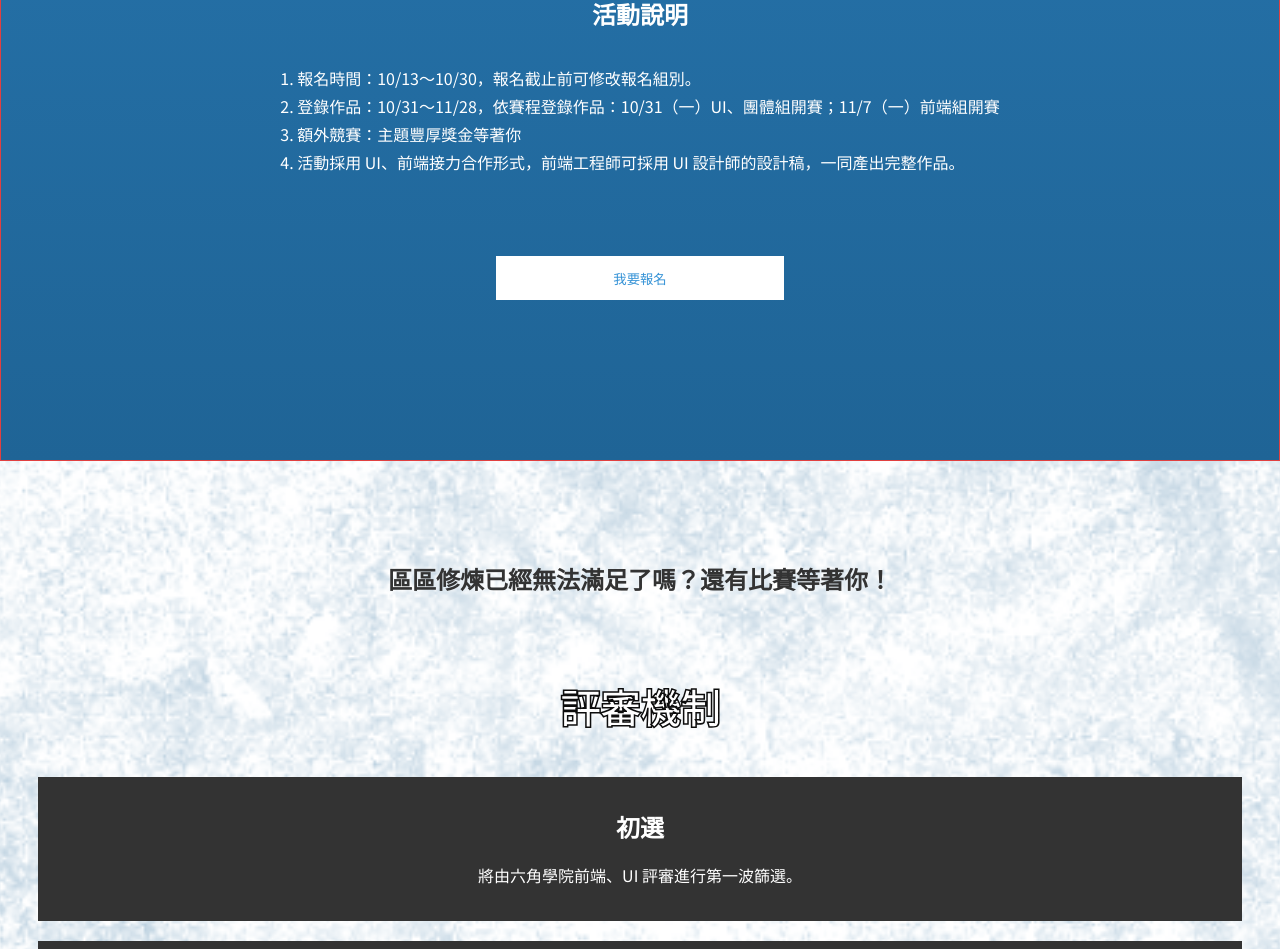
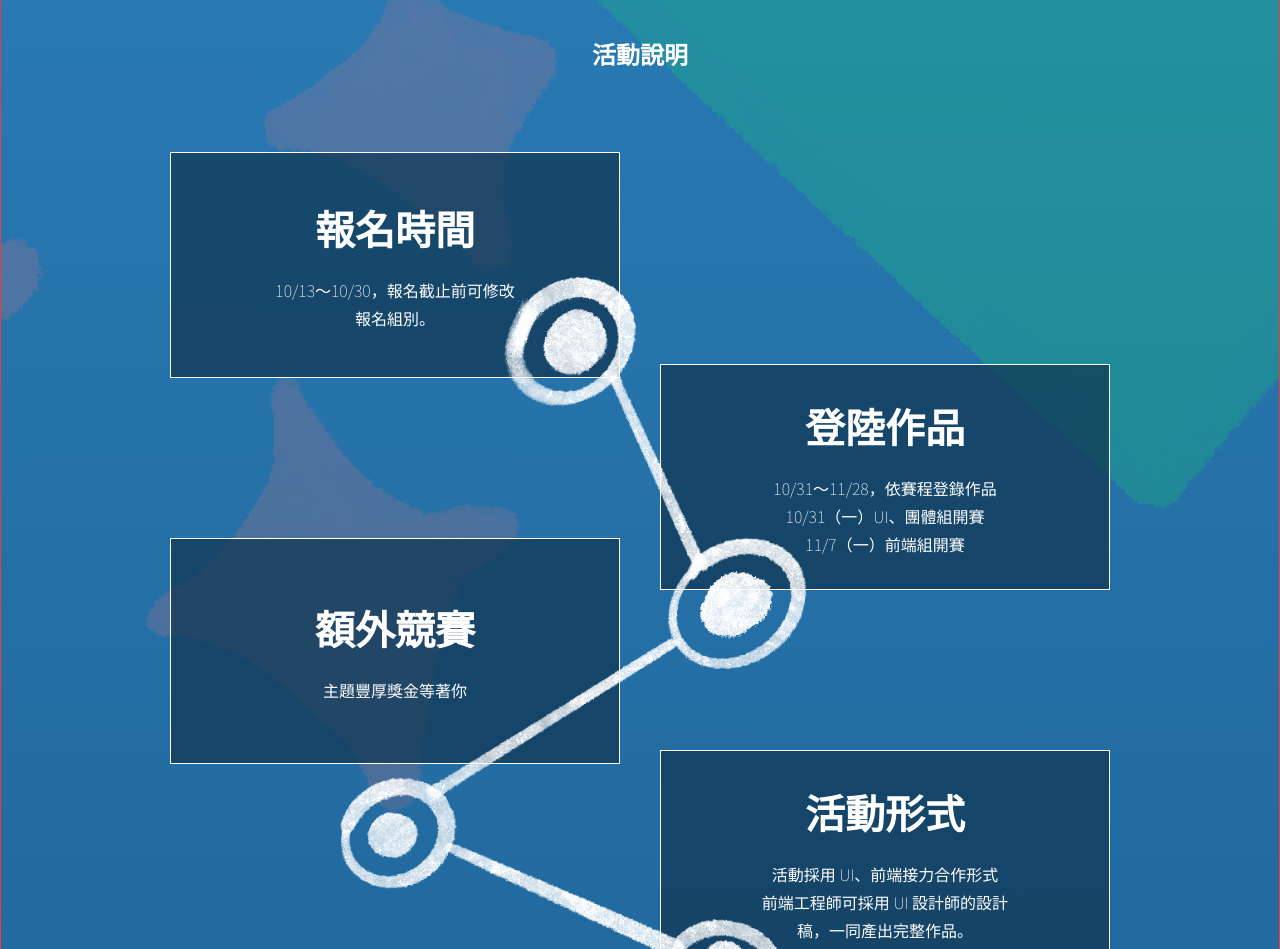
Before and after one commit to a5757657/f2e-responsive-web-design, a React (Create React App) app: page / in a window 1280 px wide. Shown: the part 4860-5809 px from the top of the page. Built offline with nearby package versions, Linux system fonts and the light colour scheme.

Commit message:
feat: 加上動畫

```diff
--- /dev/null
+++ b/src/views/SolutionAndEvent/EventInfoCard.js
@@ -0,0 +1,18 @@
+import React from "react";
+import "./EventInfoCard.scss";
+
+const EventInfoCard = (props) => {
+  const { title, description } = props;
+  return (
+    <div className="EventInfoCard">
+      <div className="CardTitle">{title}</div>
+      <div className="CardDescription">
+        {description.map((item, index) => (
+          <p key={item[0] + index}>{item}</p>
+        ))}
+      </div>
+    </div>
+  );
+};
+
+export default EventInfoCard;
--- /dev/null
+++ b/src/views/SolutionAndEvent/EventInfoCard.scss
@@ -0,0 +1,40 @@
+@import "../../styles/mixin.scss";
+.EventInfoCard {
+  background: rgba(16, 53, 80, 0.7);
+  border: 1px solid $Grayscale-0;
+  width: 600px;
+  height: 281px;
+
+  display: flex;
+  flex-direction: column;
+  justify-content: center;
+  align-items: center;
+  padding: 0 98px;
+  gap: 18px;
+  .CardTitle {
+    font-weight: 900;
+    font-size: 40px;
+    line-height: 60px;
+    color: $Grayscale-0;
+  }
+  .CardDescription {
+    font-weight: lighter;
+    font-size: 16px;
+    line-height: 28px;
+    color: $Grayscale-0;
+    text-align: center;
+  }
+  @include large {
+    width: 450px;
+    height: 226px;
+  }
+
+  @include medium {
+    width: 300px;
+    height: 200px;
+    padding: 20px;
+    .CardDescription {
+      text-align: center;
+    }
+  }
+}
--- a/src/views/SolutionAndEvent/WeekCard.js
+++ b/src/views/SolutionAndEvent/WeekCard.js
@@ -1,11 +1,23 @@
-import React from "react";
+import React, { useEffect } from "react";
 import "./weekCard.scss";
+import AOS from "aos";
+import "aos/dist/aos.css";
 
 const WeekCard = (props) => {
   const { index, title, tag1, tag2, timeRange1, timeRange2 } = props;
+  useEffect(() => {
+    AOS.init();
+  }, []);
+
   return (
     <div className={`Container Order${index}`}>
-      <div className="WeekCard">
+      <div
+        className="WeekCard"
+        data-aos="fade-up"
+        data-aos-delay="400"
+        data-aos-duration="800"
+        data-aos-easing="ease-in-out"
+      >
         <div className="Top">
           <div className="TitleContainer">
             <h4 className="Title">{`Week ${index}`}</h4>
--- a/src/views/SolutionAndEvent/data.js
+++ b/src/views/SolutionAndEvent/data.js
@@ -21,3 +21,29 @@ export const data = [
     timeRange2: "11/21(一) 12:00 PM ~ 11/28(一) 12:00 PM",
   },
 ];
+
+export const eventInfoData = [
+  {
+    title: "報名時間",
+    description: ["10/13～10/30，報名截止前可修改報名組別。"],
+  },
+  {
+    title: "登陸作品",
+    description: [
+      "10/31～11/28，依賽程登錄作品",
+      "10/31（一）UI、團體組開賽",
+      "11/7（一）前端組開賽",
+    ],
+  },
+  {
+    title: "額外競賽",
+    description: ["主題豐厚獎金等著你"],
+  },
+  {
+    title: "活動形式",
+    description: [
+      "活動採用 UI、前端接力合作形式",
+      "前端工程師可採用 UI 設計師的設計稿，一同產出完整作品。",
+    ],
+  },
+];
--- a/src/views/SolutionAndEvent/index.js
+++ b/src/views/SolutionAndEvent/index.js
@@ -9,6 +9,9 @@ import purple from "../../asset/Img/purple_opacity.svg";
 import blue from "../../asset/Img/blue_opacity.svg";
 import curlyLine from "../../asset/Img/curlyLine_opacity.svg";
 import stars from "../../asset/Img/stars.svg";
+import dotLine from "../../asset/Img/dotLine.svg";
+import EventInfoCard from "./EventInfoCard";
+import { eventInfoData } from "./data";
 
 const SolutionAndEvent = () => {
   return (
@@ -34,6 +37,16 @@ const SolutionAndEvent = () => {
           src={stars}
           alt="backgroundElement"
         />
+        <img
+          className="BackgroundElement green"
+          src={green}
+          alt="backgroundElement"
+        />
+        <img
+          className="BackgroundElement pink"
+          src={pink}
+          alt="backgroundElement"
+        />
       </div>
       <div className="Main">
         <div className="SectionTitle">年度最強合作，三大主題來襲</div>
@@ -51,25 +64,45 @@ const SolutionAndEvent = () => {
             timeRange2={item.timeRange2}
           />
         ))}
-      </div>
-      <div className="EventInfo">
-        <div className="Title">活動說明</div>
-        <div className="Descriptions">
-          <p className="Description">
-            1. 報名時間：10/13～10/30，報名截止前可修改報名組別。
-          </p>
-          <p className="Description">
-            2.
-            登錄作品：10/31～11/28，依賽程登錄作品：10/31（一）UI、團體組開賽；11/7（一）前端組開賽
-          </p>
-          <p className="Description">3. 額外競賽：主題豐厚獎金等著你</p>
-          <p className="Description">
-            4. 活動採用 UI、前端接力合作形式，前端工程師可採用 UI
-            設計師的設計稿，一同產出完整作品。
-          </p>
+        <div className="EventInfoContainer">
+          <div className="Title">活動說明</div>
+          <div className="CardsContainer">
+            <img className="DotLine" src={dotLine} alt="dotLine" />
+            <div className="SideContainer Right">
+              <EventInfoCard
+                title={eventInfoData[0].title}
+                description={eventInfoData[0].description}
+              />
+              <EventInfoCard
+                title={eventInfoData[2].title}
+                description={eventInfoData[2].description}
+              />
+            </div>
+            <div className="SideContainer Left">
+              <EventInfoCard
+                title={eventInfoData[1].title}
+                description={eventInfoData[1].description}
+              />
+              <EventInfoCard
+                title={eventInfoData[3].title}
+                description={eventInfoData[3].description}
+              />
+            </div>
+          </div>
+          <div className="CardsContainer-Mobile">
+            {eventInfoData.map((item, index) => (
+              <EventInfoCard
+                key={item.title + index}
+                title={item.title}
+                description={item.description}
+              />
+            ))}
+          </div>
         </div>
       </div>
-      <Btn>我要報名</Btn>
+      <div className="ButtonContainer">
+        <Btn>我要報名</Btn>
+      </div>
     </div>
   );
 };
--- a/src/views/SolutionAndEvent/index.scss
+++ b/src/views/SolutionAndEvent/index.scss
@@ -1,4 +1,16 @@
 @import "../../styles/mixin.scss";
+
+@keyframes float {
+  0% {
+    transform: translate(0px);
+  }
+  50% {
+    transform: translate(-7px, -5px);
+  }
+  100% {
+    transform: translate(0px);
+  }
+}
 
 .SolutionAndEvent {
   width: 100%;
@@ -27,14 +39,22 @@
       }
     }
     .blue {
-      width: 880px;
-      left: calc(50% - 880px / 2 - 370px);
-      top: 429px;
+      width: 1376px;
+      left: calc(50% - 1376px / 2 - 686px);
+      top: 560px;
+      animation: float 3.2s ease-in-out infinite;
+      &:hover {
+        animation: float 0.6s ease-in-out infinite;
+      }
     }
     .purple {
       width: 926px;
       left: calc(50% - 926px / 2 + 408px);
       top: 109px;
+      animation: float 2.2s ease-in-out infinite;
+      &:hover {
+        animation: float 0.6s ease-in-out infinite;
+      }
     }
     .stars {
       width: 308px;
@@ -45,6 +65,24 @@
       width: 401px;
       left: calc(50% - 401px / 2 - 476.5px);
       top: 786px;
+    }
+    .green {
+      width: 1224px;
+      left: calc(50% - 1224px / 2 + 427px);
+      top: 1071px;
+      animation: float 2.6s ease-in-out infinite;
+      &:hover {
+        animation: float 0.6s ease-in-out infinite;
+      }
+    }
+    .pink {
+      width: 871px;
+      left: calc(50% - 871px / 2 - 486.5px);
+      top: 1558px;
+      animation: float 3.2s ease-in-out infinite;
+      &:hover {
+        animation: float 0.6s ease-in-out infinite;
+      }
     }
   }
   .Main {
@@ -71,14 +109,14 @@
       color: $Grayscale-0;
     }
   }
-  .EventInfo {
+
+  .EventInfoContainer {
+    width: 100%;
     display: flex;
+    justify-content: center;
     flex-direction: column;
-    justify-content: center;
-    gap: 32px;
-
+    gap: 80px;
     padding-top: 80px;
-    padding-bottom: 80px;
     .Title {
       font-weight: 900;
       font-size: 24px;
@@ -87,13 +125,63 @@
 
       color: $Grayscale-0;
     }
-    .Descriptions {
-      .Description {
-        font-weight: 400;
-        font-size: 16px;
-        line-height: 28px;
-        color: $Grayscale-0;
+    .CardsContainer {
+      display: flex;
+      justify-content: center;
+      gap: 40px;
+      position: relative;
+
+      .DotLine {
+        position: absolute;
+        width: 618px;
+        top: 110px;
+        @include large {
+          width: 513px;
+          top: 107px;
+          left: 146px;
+        }
+        @include medium-large {
+          display: none;
+        }
       }
+
+      .SideContainer {
+        display: flex;
+        flex-direction: column;
+        gap: 160px;
+        &.Left {
+          padding-top: 212px;
+        }
+      }
+    }
+    .CardsContainer-Mobile {
+      padding-top: 40px;
+      display: none;
+    }
+
+    @include medium-large {
+      .CardsContainer {
+        display: none;
+      }
+      .CardsContainer-Mobile {
+        display: flex;
+      }
+    }
+    .CardsContainer-Mobile {
+      flex-direction: column;
+      justify-content: center;
+      align-items: center;
+      gap: 54px;
+    }
+  }
+  .ButtonContainer {
+    display: flex;
+    justify-content: center;
+
+    padding-top: 164px;
+
+    @include medium-large {
+      padding-top: 80px;
     }
   }
 }
--- a/src/views/SolutionAndEvent/weekCard.scss
+++ b/src/views/SolutionAndEvent/weekCard.scss
@@ -1,7 +1,10 @@
 @import "../../styles/mixin.scss";
 .Container {
   width: 100%;
-
+  @include large {
+    display: flex;
+    justify-content: center;
+  }
   .WeekCard {
     &:hover {
       transform: translate(0, -4px);
@@ -110,7 +113,7 @@
       }
 
       @include large {
-        padding: 24px 26px;
+        padding: 24px 14px;
         flex-direction: column;
         align-items: center;
         justify-content: center;
@@ -130,9 +133,11 @@
           }
           .TagsContainer {
             justify-content: center;
+            padding: 0;
             gap: 4px;
             .Tag {
               font-size: calc(min(max(3.2vw, 12px), 12px));
+              font-weight: 500;
             }
           }
         }
```
Also changed, not shown: src/asset/Img/dotLine.svg (added).
